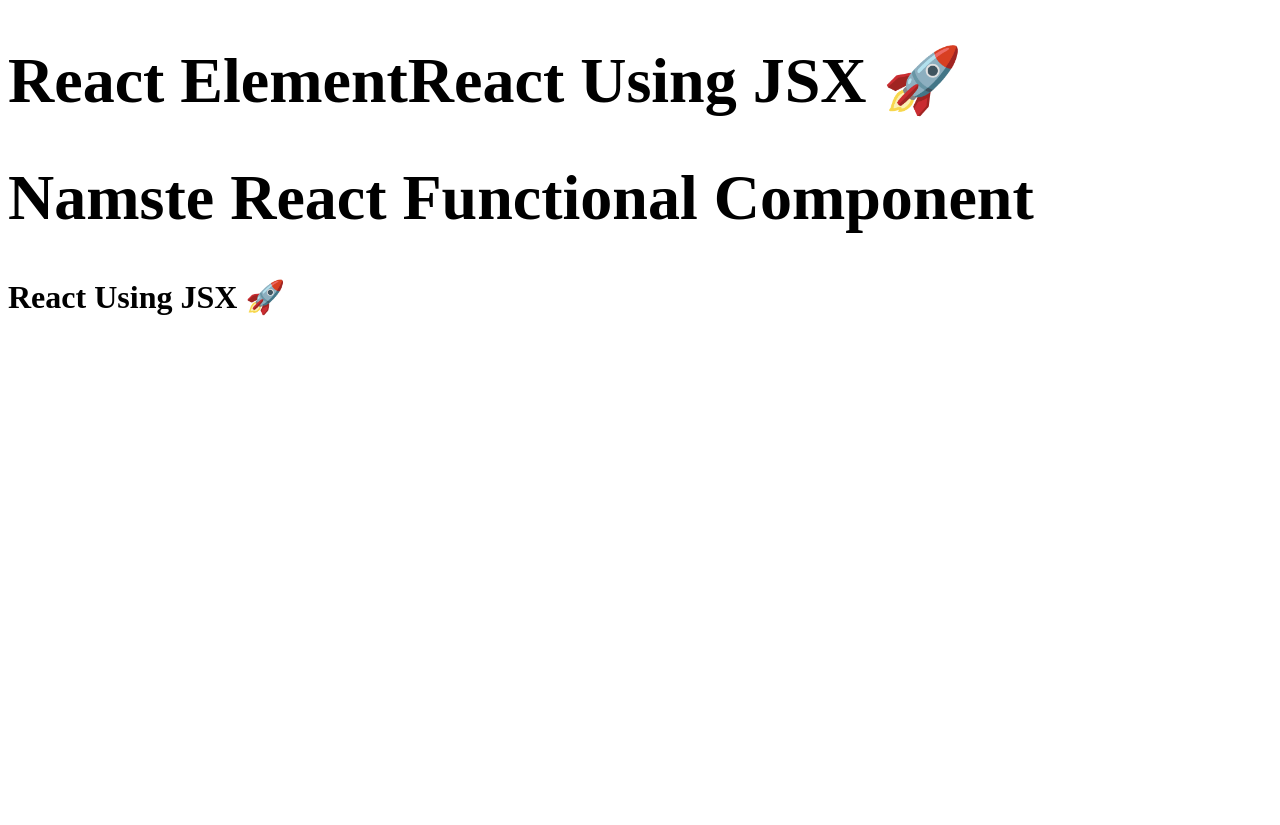
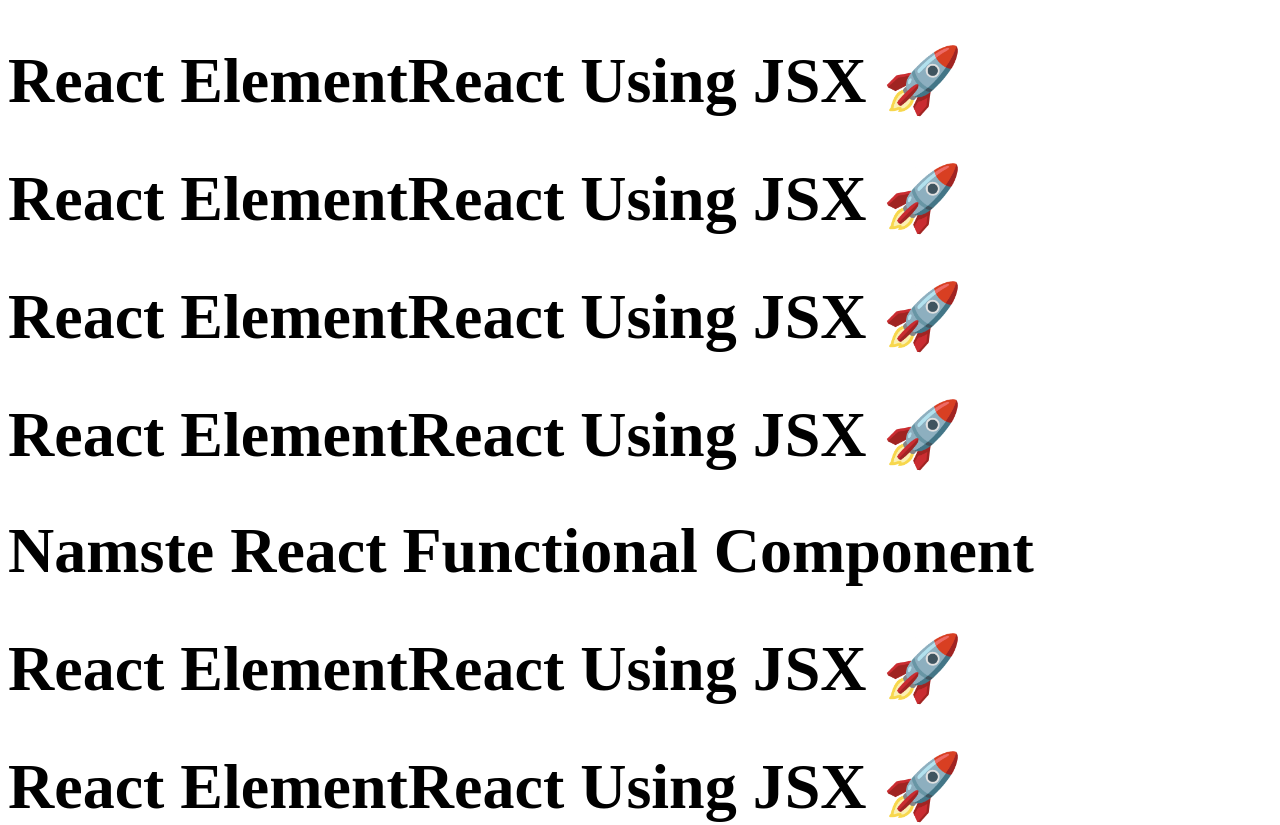
Before and after one commit to hareeshramineni/namaste-react-2026, a React (Vite) app: page / in a window 1280 px wide. Shown: the top 825 px of the page. Before the commit the page ends 800 px from the top, so only its background shows below. Built offline with nearby package versions, Linux system fonts and the light colour scheme.

Commit message:
understanding the different ways of invoking React components

```diff
--- a/App.js
+++ b/App.js
@@ -12,11 +12,22 @@
     </h1>
 )
 
+const Titlefun = ()=> (
+  <h1 className="head" tabIndex="5">
+    {elem}
+    React Using JSX 🚀
+    </h1>
+)
+
+
 const HeadingComponent = ()=>{
   return(
     <div id="container">
     {/* we can write any java script code inside bracets*/}
     {title}
+    {Titlefun()}
+    <Titlefun/>
+    <Titlefun></Titlefun>
 <h1 className="header">Namste React Functional Component</h1>
 </div>
 )};
@@ -24,6 +35,7 @@
 const titleNew = (
   <h1 className="head" tabIndex="5">
     <HeadingComponent/>
+    <HeadingComponent></HeadingComponent>
     React Using JSX 🚀
     </h1>
 )
```
